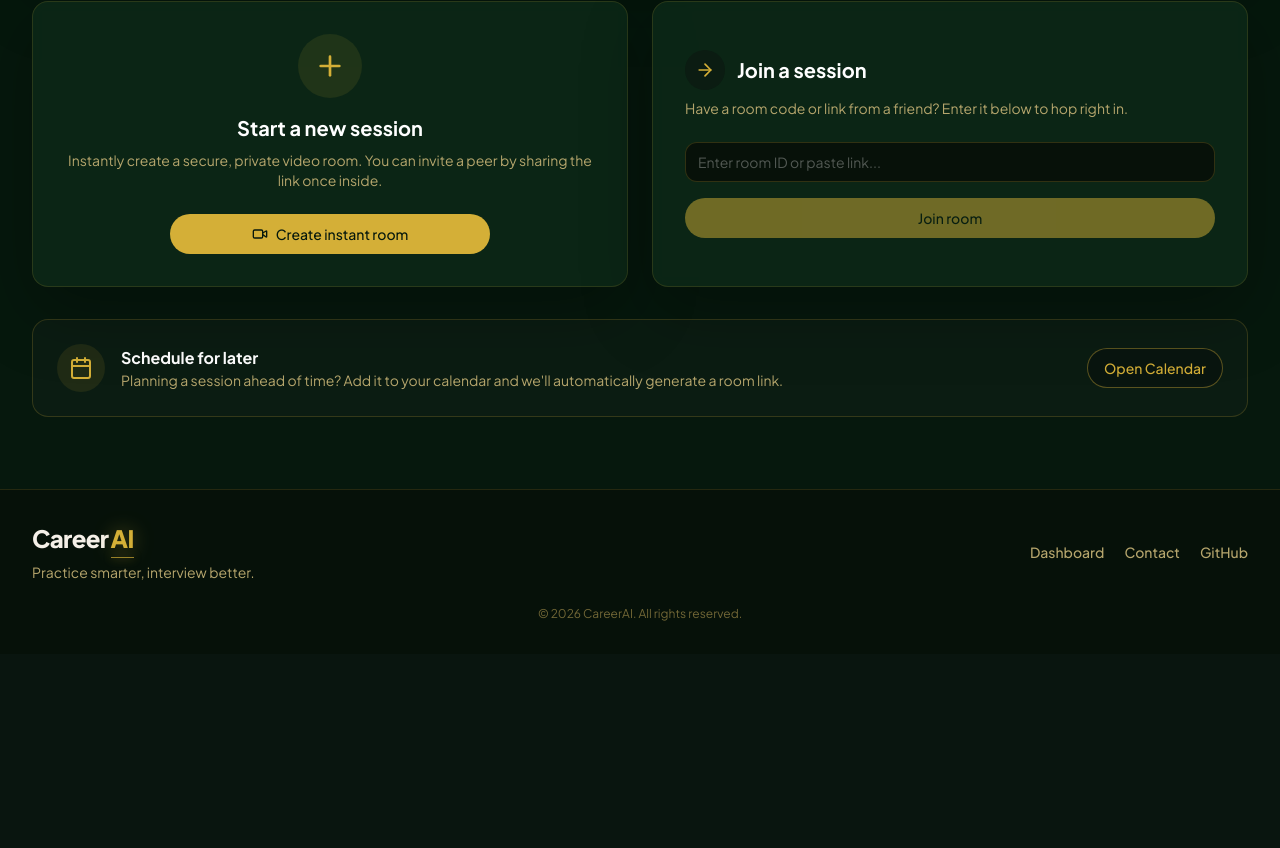
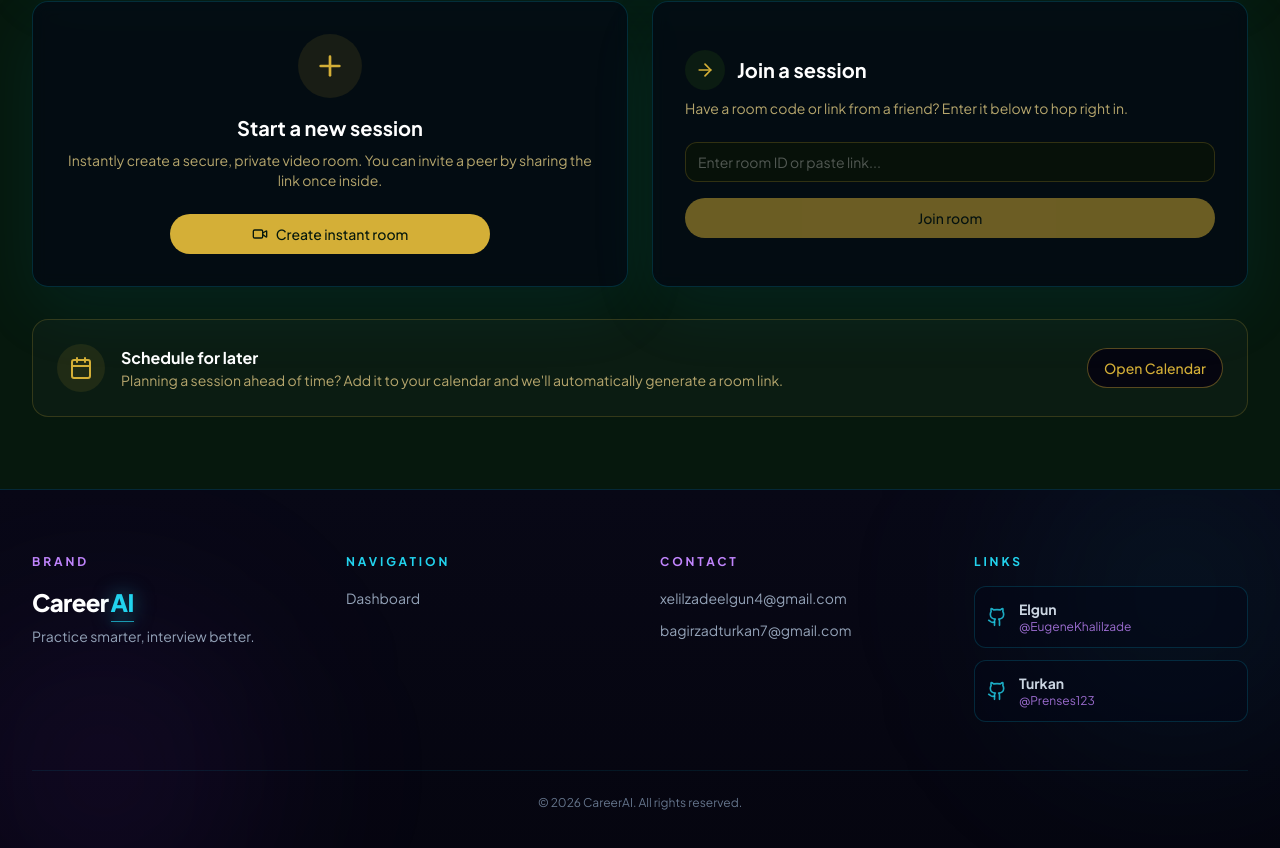
Before and after one commit to EugeneKhalilzade/CareerAI, a Next.js app: page /dashboard/peer in a window 1280 px wide. Shown: the part 344-1192 px from the top of the page. Before the commit the page ends 998 px from the top, so only its background shows below. Built offline with nearby package versions, Linux system fonts and the light colour scheme; no server answers.

Commit message:
feat: update footer design

```diff
--- a/app/dashboard/_components/Footer.jsx
+++ b/app/dashboard/_components/Footer.jsx
@@ -1,37 +1,121 @@
 import Link from "next/link";
 import React from "react";
 import BrandLogo from "@/components/BrandLogo";
+import { Github } from "lucide-react";
 
 function Footer() {
   return (
-    <footer className="mt-10 border-t border-[#d4af37]/15 bg-[#071109]/90 py-8 backdrop-blur-xl">
-      <div className="page-shell flex flex-col gap-5 md:flex-row md:items-center md:justify-between">
-        <div>
+    <footer className="relative mt-10 overflow-hidden border-t border-cyan-500/20 bg-gradient-to-b from-[#080816] to-[#05050f] py-12 md:py-16 backdrop-blur-xl">
+      {/* Cyber Neon Ambient Glow Backlights */}
+      <div className="pointer-events-none absolute inset-0 -z-10">
+        <div className="absolute -bottom-10 -left-10 h-72 w-72 rounded-full bg-purple-600/10 blur-[100px]" />
+        <div className="absolute -top-10 -right-10 h-72 w-72 rounded-full bg-cyan-600/10 blur-[100px]" />
+      </div>
+
+      <div className="page-shell relative z-10">
+        <div className="grid grid-cols-1 gap-10 sm:grid-cols-2 lg:grid-cols-4">
+          {/* Brand Section */}
+          <div className="flex flex-col gap-4">
+            <h3 className="text-xs font-bold uppercase tracking-[0.24em] text-purple-400">
+              Brand
+            </h3>
+            <div className="flex flex-col gap-2">
               <BrandLogo className="w-fit" />
-          <p className="mt-2 text-sm text-[#b6a66d]">
+              <p className="text-sm text-slate-400">
                 Practice smarter, interview better.
               </p>
             </div>
-        <div className="flex flex-wrap items-center gap-5 text-sm font-medium text-[#b6a66d]">
-          <Link className="transition-colors hover:text-[#d4af37]" href="/dashboard">
+          </div>
+
+          {/* Navigation Section */}
+          <div className="flex flex-col gap-4">
+            <h3 className="text-xs font-bold uppercase tracking-[0.24em] text-cyan-400">
+              Navigation
+            </h3>
+            <ul className="flex flex-col gap-2">
+              <li>
+                <Link
+                  href="/dashboard"
+                  className="text-sm text-slate-400 transition-colors duration-200 hover:text-cyan-400"
+                >
                   Dashboard
                 </Link>
-          <a className="transition-colors hover:text-[#d4af37]" href="mailto:xelilzadeelgun4@gmail.com">
+              </li>
+            </ul>
+          </div>
+
+          {/* Contact Section */}
+          <div className="flex flex-col gap-4">
+            <h3 className="text-xs font-bold uppercase tracking-[0.24em] text-purple-400">
               Contact
+            </h3>
+            <ul className="flex flex-col gap-2">
+              <li>
+                <a
+                  href="mailto:xelilzadeelgun4@gmail.com"
+                  className="text-sm text-slate-400 transition-colors duration-200 hover:text-cyan-400 break-all"
+                >
+                  xelilzadeelgun4@gmail.com
                 </a>
+              </li>
+              <li>
                 <a
-            className="transition-colors hover:text-[#d4af37]"
+                  href="mailto:bagirzadturkan7@gmail.com"
+                  className="text-sm text-slate-400 transition-colors duration-200 hover:text-cyan-400 break-all"
+                >
+                  bagirzadturkan7@gmail.com
+                </a>
+              </li>
+            </ul>
+          </div>
+
+          {/* Links Section */}
+          <div className="flex flex-col gap-4">
+            <h3 className="text-xs font-bold uppercase tracking-[0.24em] text-cyan-400">
+              Links
+            </h3>
+            <div className="flex flex-col gap-3">
+              <a
                 href="https://github.com/EugeneKhalilzade"
                 target="_blank"
                 rel="noopener noreferrer"
+                className="group flex items-center gap-3 rounded-xl border border-cyan-500/20 bg-slate-950/50 p-3 transition-all duration-300 hover:border-cyan-400/50 hover:bg-slate-900/60 hover:shadow-[0_0_20px_rgba(6,182,212,0.15)] hover:-translate-y-0.5"
               >
-            GitHub
+                <Github className="h-5 w-5 text-cyan-400/80 transition-colors group-hover:text-cyan-400" />
+                <div className="flex flex-col flex-1 min-w-0">
+                  <span className="text-sm font-bold text-slate-300 transition-colors group-hover:text-white truncate">
+                    Elgun
+                  </span>
+                  <span className="text-xs text-purple-400/80 group-hover:text-purple-300 transition-colors truncate">
+                    @EugeneKhalilzade
+                  </span>
+                </div>
+              </a>
+
+              <a
+                href="https://github.com/Prenses123"
+                target="_blank"
+                rel="noopener noreferrer"
+                className="group flex items-center gap-3 rounded-xl border border-cyan-500/20 bg-slate-950/50 p-3 transition-all duration-300 hover:border-cyan-400/50 hover:bg-slate-900/60 hover:shadow-[0_0_20px_rgba(6,182,212,0.15)] hover:-translate-y-0.5"
+              >
+                <Github className="h-5 w-5 text-cyan-400/80 transition-colors group-hover:text-cyan-400" />
+                <div className="flex flex-col flex-1 min-w-0">
+                  <span className="text-sm font-bold text-slate-300 transition-colors group-hover:text-white truncate">
+                    Turkan
+                  </span>
+                  <span className="text-xs text-purple-400/80 group-hover:text-purple-300 transition-colors truncate">
+                    @Prenses123
+                  </span>
+                </div>
               </a>
             </div>
           </div>
-      <p className="mt-6 text-center text-xs text-[#a08c4a]/70">
+        </div>
+
+        <div className="mt-12 border-t border-cyan-500/10 pt-6 text-center text-xs text-slate-500">
           © {new Date().getFullYear()} CareerAI. All rights reserved.
-      </p>
+        </div>
+      </div>
     </footer>
   );
 }
--- a/app/globals.css
+++ b/app/globals.css
@@ -4,38 +4,38 @@
 
 @layer base {
   :root {
-    --background: 150 40% 6%;
-    --foreground: 40 25% 94%;
+    --background: 240 47% 4%;
+    --foreground: 210 40% 98%;
 
-    --card: 149 45% 12%;
-    --card-foreground: 40 25% 94%;
+    --card: 244 47% 7%;
+    --card-foreground: 210 40% 98%;
 
-    --popover: 149 45% 12%;
-    --popover-foreground: 40 25% 94%;
+    --popover: 244 47% 7%;
+    --popover-foreground: 210 40% 98%;
 
-    --primary: 43 77% 65%;
-    --primary-foreground: 150 40% 6%;
+    --primary: 191 97% 50%;
+    --primary-foreground: 240 47% 4%;
 
-    --secondary: 149 35% 16%;
-    --secondary-foreground: 40 25% 92%;
+    --secondary: 240 30% 12%;
+    --secondary-foreground: 210 40% 90%;
 
-    --muted: 149 30% 18%;
-    --muted-foreground: 40 18% 70%;
+    --muted: 240 25% 14%;
+    --muted-foreground: 215 20% 65%;
 
-    --accent: 43 77% 65%;
-    --accent-foreground: 150 40% 6%;
+    --accent: 271 91% 65%;
+    --accent-foreground: 210 40% 98%;
 
     --destructive: 0 84% 60%;
     --destructive-foreground: 0 0% 98%;
 
-    --border: 45 30% 28%;
-    --input: 45 30% 28%;
-    --ring: 43 77% 65%;
+    --border: 240 40% 15%;
+    --input: 240 40% 15%;
+    --ring: 191 97% 50%;
 
     --radius: 0.75rem;
 
-    --chart-1: 178 90% 38%;
-    --chart-2: 168 65% 60%;
+    --chart-1: 191 97% 50%;
+    --chart-2: 271 91% 65%;
     --chart-3: 340 100% 85%;
     --chart-4: 44 90% 56%;
     --chart-5: 200 80% 50%;
@@ -58,10 +58,10 @@
   }
 
   .glass-card {
-    @apply rounded-2xl border border-[#d4af37]/15 bg-[#0d2a18]/80 text-white shadow-[0_24px_70px_rgba(0,0,0,0.28)] backdrop-blur;
+    @apply rounded-2xl border border-cyan-500/20 bg-slate-950/60 text-white shadow-[0_24px_70px_rgba(6,182,212,0.08)] backdrop-blur transition-all duration-300 hover:border-cyan-400 hover:shadow-[0_0_30px_rgba(6,182,212,0.25)];
   }
 
   .brand-highlight {
-    @apply bg-gradient-to-r from-teal-500 to-cyan-400 bg-clip-text text-transparent;
+    @apply bg-gradient-to-r from-cyan-400 to-fuchsia-500 bg-clip-text text-transparent;
   }
 }
--- a/components/BrandLogo.jsx
+++ b/components/BrandLogo.jsx
@@ -4,14 +4,14 @@ import { cn } from "@/lib/utils";
 function BrandLogo({ href = "/", className, showTagline = false }) {
   return (
     <Link href={href} className={cn("inline-flex flex-col", className)}>
-      <span className="text-2xl font-black tracking-tight text-[#f5f0e8]">
+      <span className="text-2xl font-black tracking-tight text-white">
         Career
-        <span className="relative ml-0.5 inline-block text-[#d4af37] drop-shadow-[0_0_10px_rgba(212,175,55,0.42)] after:absolute after:-bottom-1 after:left-0 after:h-px after:w-full after:bg-[#d4af37]/70 after:shadow-[0_0_8px_rgba(212,175,55,0.5)]">
+        <span className="relative ml-0.5 inline-block text-cyan-400 drop-shadow-[0_0_10px_rgba(34,211,238,0.5)] after:absolute after:-bottom-1 after:left-0 after:h-px after:w-full after:bg-cyan-400/70 after:shadow-[0_0_8px_rgba(34,211,238,0.6)]">
           AI
         </span>
       </span>
       {showTagline && (
-        <span className="mt-1 text-xs font-medium tracking-[0.12em] text-[#a08c4a]">
+        <span className="mt-1 text-xs font-medium tracking-[0.12em] text-purple-400/80">
           Practice interviews with confidence
         </span>
       )}
```
Also changed, not shown: app/page.js (+33 -29 lines), 1 other file (tests, documents, lock files or other folders). Lines whose indentation alone changed are shown as unchanged.
